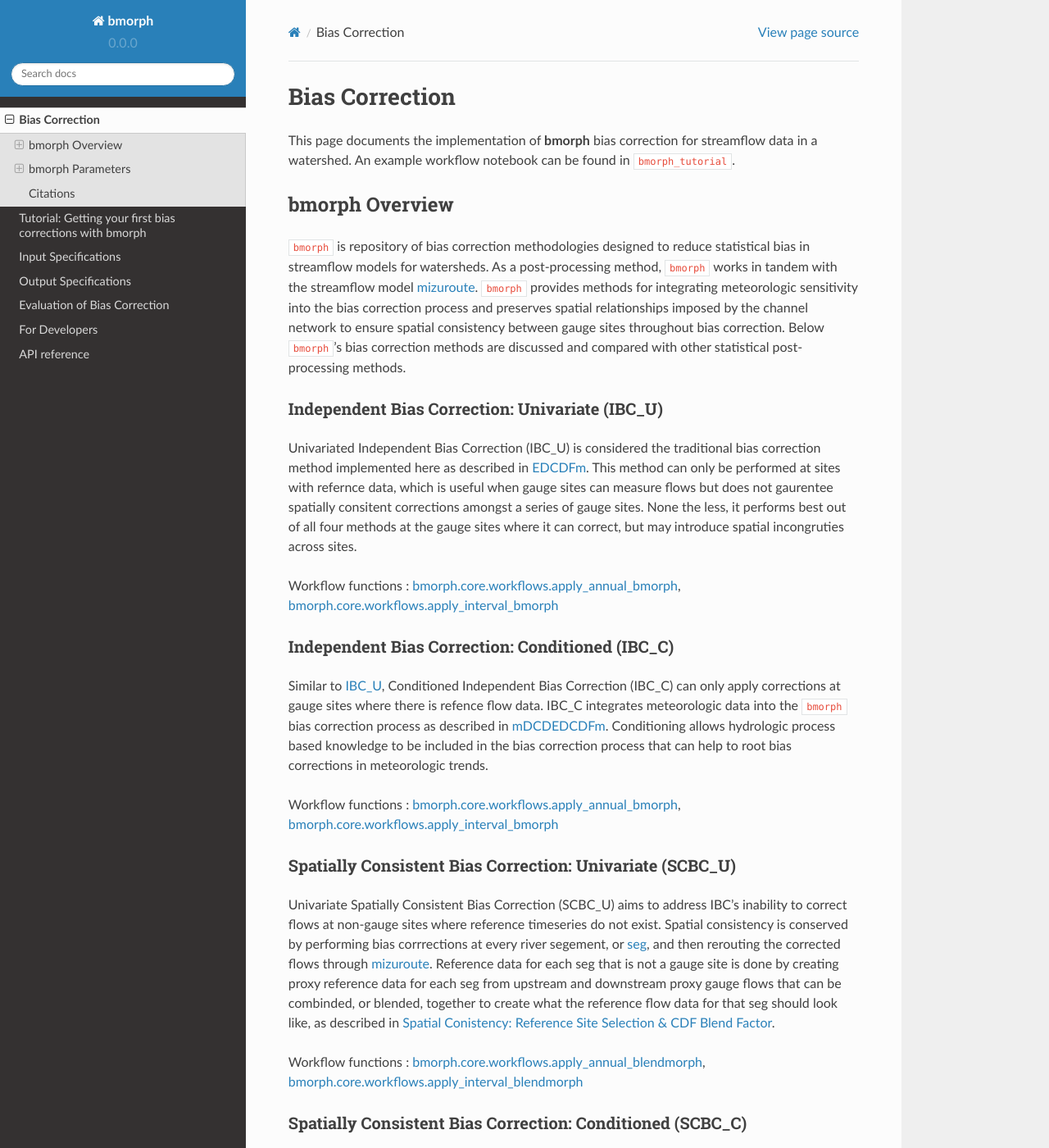
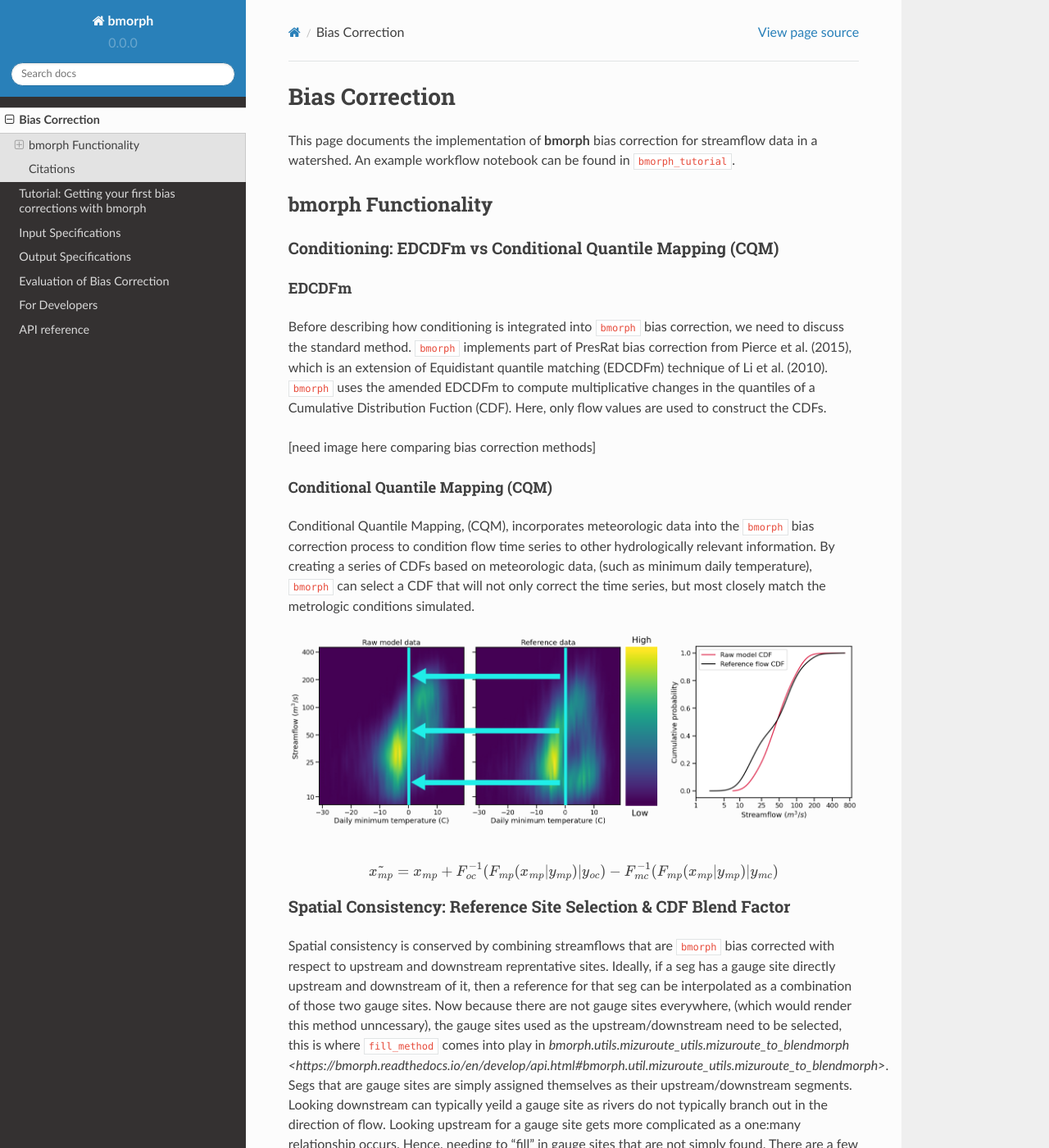
Before and after one commit to UW-Hydro/bmorph, a Sphinx documentation site: the page built from docs/bias_correction.rst, in a window 1280 px wide and 1400 px high. Shown: the whole window at 82% size. Built offline with Sphinx 7.4.7 and the Read the Docs theme 2.0.0, drawn with Linux system fonts in a browser that asks for light colours; pages that are not in the unit, such as notebooks, are missing from menus; some of the changed text lies outside the part shown.

Commit message:
Refactored mdcdedcdfm to be cqm, standing for Conditional Quantile Mapping. Theory sections moved from data to bias_correction. bmorph overview moved to fron page (index)

```diff
--- a/docs/bias_correction.rst
+++ b/docs/bias_correction.rst
@@ -6,10 +6,54 @@ This page documents the implementation of
 data in a watershed. An example workflow notebook
 can be found in ``bmorph_tutorial``.
 
-bmorph Overview
----------------
+bmorph Functionality
+--------------------
 
-``bmorph`` is repository of bias correction methodologies designed to reduce statistical bias in streamflow models for watersheds. As a post-processing method, ``bmorph`` works in tandem with the streamflow model `mizuroute <https://mizuroute.readthedocs.io/en/latest/>`_. ``bmorph`` provides methods for integrating meteorologic sensitivity into the bias correction process and preserves  spatial relationships imposed by the channel network to ensure spatial consistency between gauge sites throughout bias correction. Below ``bmorph``'s bias correction methods are discussed and compared with other statistical post-processing methods.
+Conditioning: EDCDFm vs Conditional Quantile Mapping (CQM)
+^^^^^^^^^^^^^^^^^^^^^^^^^^^^^^^^^^^^^^^^^^^^^^^^^^^^^^^^^^
+
+EDCDFm
+""""""
+
+Before describing how conditioning is integrated into ``bmorph`` bias correction, we need to discuss the standard method.
+``bmorph`` implements part of PresRat bias correction from Pierce et al. (2015), which is an extension of Equidistant quantile matching (EDCDFm) technique of Li et al. (2010). ``bmorph`` uses the amended EDCDFm to compute multiplicative changes in the quantiles of a Cumulative Distribution Fuction (CDF). Here, only flow values are used to construct the CDFs.
+
+[need image here comparing bias correction methods]
+
+
+Conditional Quantile Mapping (CQM)
+""""""""""""""""""""""""""""""""""
+
+Conditional Quantile Mapping, (CQM), incorporates meteorologic data into the ``bmorph`` bias correction process to condition flow time series to other hydrologically relevant information. By creating a series of CDFs based on meteorologic data, (such as minimum daily temperature), ``bmorph`` can select a CDF that will not only correct the time series, but most closely match the metrologic conditions simulated.
+
+.. image:: Figures/conditioning_diagram_with_arrows.png
+    :alt: Multidimensional CDF functions are shown has heat maps with raw taking up left and refernce taking up center. A cumulative proability plot compares raw model CDF and Reference flow CDF for one meteorologic slice of the heatmaps left of it. Arrows demonstrate mapping the reference data in the heat maps to the raw model data for bias correction.
+
+.. math::
+
+    \tilde{x_{mp}} = x_{mp} + F^{-1}_{oc}(F_{mp}(x_{mp}|y_{mp})|y_{oc})
+                            - F^{-1}_{mc}(F_{mp}(x_{mp}|y_{mp})|y_{mc})
+
+Spatial Consistency: Reference Site Selection & CDF Blend Factor
+^^^^^^^^^^^^^^^^^^^^^^^^^^^^^^^^^^^^^^^^^^^^^^^^^^^^^^^^^^^^^^^^
+
+Spatial consistency is conserved by combining streamflows that are ``bmorph`` bias corrected with respect to upstream and downstream reprentative sites. Ideally, if a seg has a gauge site directly upstream and downstream of it, then a reference for that seg can be interpolated as a combination of those two gauge sites. Now because there are not gauge sites everywhere, (which would render this method unncessary), the gauge sites used as the upstream/downstream need to be selected, this is where ``fill_method`` comes into play in `bmorph.utils.mizuroute_utils.mizuroute_to_blendmorph <https://bmorph.readthedocs.io/en/develop/api.html#bmorph.util.mizuroute_utils.mizuroute_to_blendmorph>`. Segs that are gauge sites are simply assigned themselves as their upstream/downstream segments. Looking downstream can typically yeild a gauge site as rivers do not typically branch out in the direction of flow. Looking upstream for a
+gauge site gets more complicated as a one:many relationship occurs. Hence, needing to "fill" in gauge sites that are not simply found. There are a few different means of doing this: leaving the sites empty (``leave_null``), using xarray's `forward_fill <http://xarray.pydata.org/en/stable/generated/xarray.DataArray.ffill.html>`_, or selecting based on different statistical measures of simularity (``r2``, ``kldiv``, ``kge``).
+
+.. image:: Figures/Blending_Diagram.png
+    :alt: In blending, attributes from one gauge site are mixed with another gauge site depending on how close the intermediate seg is to each gauge site, (depicted left by 5 circles translating from pink to purple to blue across the segs). As a result, intermediate CDFs can be produced by transitioning from one gauge site CDF to another, (depicted right by pink CDF curves transforming into purple then blue CDFs curves).
+
+Blend factor describes how upstream and downstream flows should be combined, or "blended" together.
+Let
+
+|    UM, DM = Upstream Measure, Downstream Measure (length, r2, Kullback-Leibler Divergence, or Kling-Gupta Efficiency)
+|    BF = Blend Factor
+|    UF, DF, TF = Upstream Corrected Flow, Downstream Corrected Flow, Total Corrected Flow
+
+.. math::
+
+    BF = \frac{UM}{UM+DM}
+    TF = (BF*UF) + ((1-BF)*DF)
 
 Independent Bias Correction: Univariate (IBC_U)
 ^^^^^^^^^^^^^^^^^^^^^^^^^^^^^^^^^^^^^^^^^^^^^^^
@@ -21,7 +65,7 @@ Workflow functions : `bmorph.core.workflows.apply_annual_bmorph`_, `bmorph.core.
 Independent Bias Correction: Conditioned (IBC_C)
 ^^^^^^^^^^^^^^^^^^^^^^^^^^^^^^^^^^^^^^^^^^^^^^^^
 
-Similar to `IBC_U <Independent Bias Correction: Univariate (IBC_U)>`_, Conditioned Independent Bias Correction (IBC_C) can only apply corrections at gauge sites where there is refence flow data. IBC_C integrates meteorologic data into the ``bmorph`` bias correction process as described in `mDCDEDCDFm`_. Conditioning allows hydrologic process based knowledge to be included in the bias correction process that can help to root bias corrections in meteorologic trends.
+Similar to `IBC_U <Independent Bias Correction: Univariate (IBC_U)>`_, Conditioned Independent Bias Correction (IBC_C) can only apply corrections at gauge sites where there is refence flow data. IBC_C integrates meteorologic data into the ``bmorph`` bias correction process as described in `bmorph.core.bmorph.cqm <https://bmorph.readthedocs.io/en/develop/api.html#module-bmorph.core.bmorph.cqm>`_. Conditioning allows hydrologic process based knowledge to be included in the bias correction process that can help to root bias corrections in meteorologic trends.
 
 Workflow functions : `bmorph.core.workflows.apply_annual_bmorph`_, `bmorph.core.workflows.apply_interval_bmorph`_
 
@@ -44,37 +88,6 @@ Workflow functions : `bmorph.core.workflows.apply_annual_blendmorph`_, `bmorph.c
 .. _`bmorph.core.workflows.apply_annual_blendmorph`: https://bmorph.readthedocs.io/en/develop/api.html#module-bmorph.core.workflows.apply_annual_blendmorph
 .. _`bmorph.core.workflows.apply_interval_blendmorph`: https://bmorph.readthedocs.io/en/develop/api.html#module-bmorph.core.workflows.apply_interval_blendmorph
 
-
-bmorph Parameters
------------------
-
-Conditioning: edcdfm vs mdcdedcdfm
-^^^^^^^^^^^^^^^^^^^^^^^^^^^^^^^^^^
-
-EDCDFm
-""""""
-
-Before describing how conditioning is integrated into ``bmorph`` bias correction, we need to discuss the standard method.
-``bmorph`` implements part of PresRat bias correction from Pierce et al. (2015), which is an extension of Equidistant quantile matching (EDCDFm) technique of Li et al. (2010). ``bmorph`` uses the amended EDCDFm to compute multiplicative changes in the quantiles of a Cumulative Distribution Fuction (CDF). Here, only flow values are used to construct the CDFs.
-
-.. image:: Figures/Mapping_Diagrams_Pierce.jpg
-    :alt: Figure 1 from Pierce et al. (2015). Describes differences in bias correction techniques between Quantile Mapping, EDCDFm, CDF-t, and all methods combined with PresRat.
-
-Above, Pierce et al (2010) depicts how Quantile Mapping, EDCDFm, and CDF-t are performed and compare in bias correction methods to PresRat.
-
-mDCDEDCDFm
-""""""""""
-
-multiDimensional ConDitional EquiDistant CDF matching function, (mDCDEDCDFm), incorporates meteorologic data into the ``bmorph`` bias correction process to condition flow time series to other hydrologically relevant information. By creating a series of CDFs based on meteorologic data, (such as minimum daily temperature), ``bmorph`` can select a CDF that will not only correct the time series, but most closely match the metrologic conditions simulated.
-
-.. image:: Figures/conditioning_diagram_with_arrows.png
-    :alt: Multidimensional CDF functions are shown has heat maps with raw taking up left and refernce taking up center. A cumulative proability plot compares raw model CDF and Reference flow CDF for one meteorologic slice of the heatmaps left of it. Arrows demonstrate mapping the reference data in the heat maps to the raw model data for bias correction.
-
-.. math::
-
-    \tilde{x_{mp}} = x_{mp} + F^{-1}_{oc}(F_{mp}(x_{mp}|y_{mp})|y_{oc})
-                            - F^{-1}_{mc}(F_{mp}(x_{mp}|y_{mp})|y_{mc})
-
 Citations
 ---------
 
--- a/docs/data.rst
+++ b/docs/data.rst
@@ -46,34 +46,6 @@ streamflows can be performed without this function, this helps to speed up the w
 customizable options. As detailed in `bmorph_tutorial.rst <bmorph_tutorial.rst>`_, ``mizuroute_to_blendmorph``
 is the primary function for handling streamflow formatting.
 
-Spatial Consistency: Reference Site Selection & CDF Blend Factor
-^^^^^^^^^^^^^^^^^^^^^^^^^^^^^^^^^^^^^^^^^^^^^^^^^^^^^^^^^^^^^^^^
-
-Spatial consistency is conserved by combining streamflows that are ``bmorph`` bias corrected with respect to
-upstream and downstream reprentative sites. Ideally, if a seg has a gauge site directly upstream and downstream
-of it, then a reference for that seg can be interpolated as a combination of those two gauge sites. Now because
-there are not gauge sites everywhere, (which would render this method unncessary), the gauge sites used as the
-upstream/downstream need to be selected, this is where ``fill_method`` comes into play in ``mizuroute_to_blendmorph``.
-Segs that are gauge sites are simply assigned themselves as their upstream/downstream segments. Looking downstream can
-typically yeild a gauge site as rivers do not typically branch out in the direction of flow. Looking upstream for a
-gauge site gets more complicated as a one:many relationship occurs. Hence, needing to "fill" in gauge sites that are
-not simply found. There are a few different means of doing this: leaving the sites empty (``leave_null``), using xarray's
-`forward_fill <http://xarray.pydata.org/en/stable/generated/xarray.DataArray.ffill.html>`_, or selecting based on different statistical measures of simularity (``r2``, ``kldiv``, ``kge``).
-
-.. image:: Figures/Blending_Diagram.png
-    :alt: In blending, attributes from one gauge site are mixed with another gauge site depending on how close the intermediate seg is to each gauge site, (depicted left by 5 circles translating from pink to purple to blue across the segs). As a result, intermediate CDFs can be produced by transitioning from one gauge site CDF to another, (depicted right by pink CDF curves transforming into purple then blue CDFs curves).
-
-Blend factor describes how upstream and downstream flows should be combined, or "blended" together.
-Let
-
-    UM, DM = Upstream Measure, Downstream Measure (length, r2, Kullback-Leibler Divergence, or Kling-Gupta Efficiency)
-    BF = Blend Factor
-    UF, DF, TF = Upstream Corrected Flow, Downstream Corrected Flow, Total Corrected Flow
-
-.. math::
-
-    BF = \frac{UM}{UM+DM}
-    TF = (BF*UF) + ((1-BF)*DF)
 
 Output Specifications
 =====================
--- a/docs/index.rst
+++ b/docs/index.rst
@@ -3,7 +3,7 @@
 bmorph
 ######
 
-Bias correction for streamflow time series
+``bmorph`` is repository of bias correction methodologies designed to reduce statistical bias in streamflow models for watersheds. As a post-processing method, ``bmorph`` works in tandem with the streamflow model `mizuroute <https://mizuroute.readthedocs.io/en/latest/>`_. ``bmorph`` provides methods for integrating meteorologic sensitivity into the bias correction process and preserves  spatial relationships imposed by the channel network to ensure spatial consistency between gauge sites throughout bias correction. Below ``bmorph``'s bias correction methods are discussed and compared with other statistical post-processing methods.
 
 Installation
 ============
```
Also changed, not shown: 1 other file.
